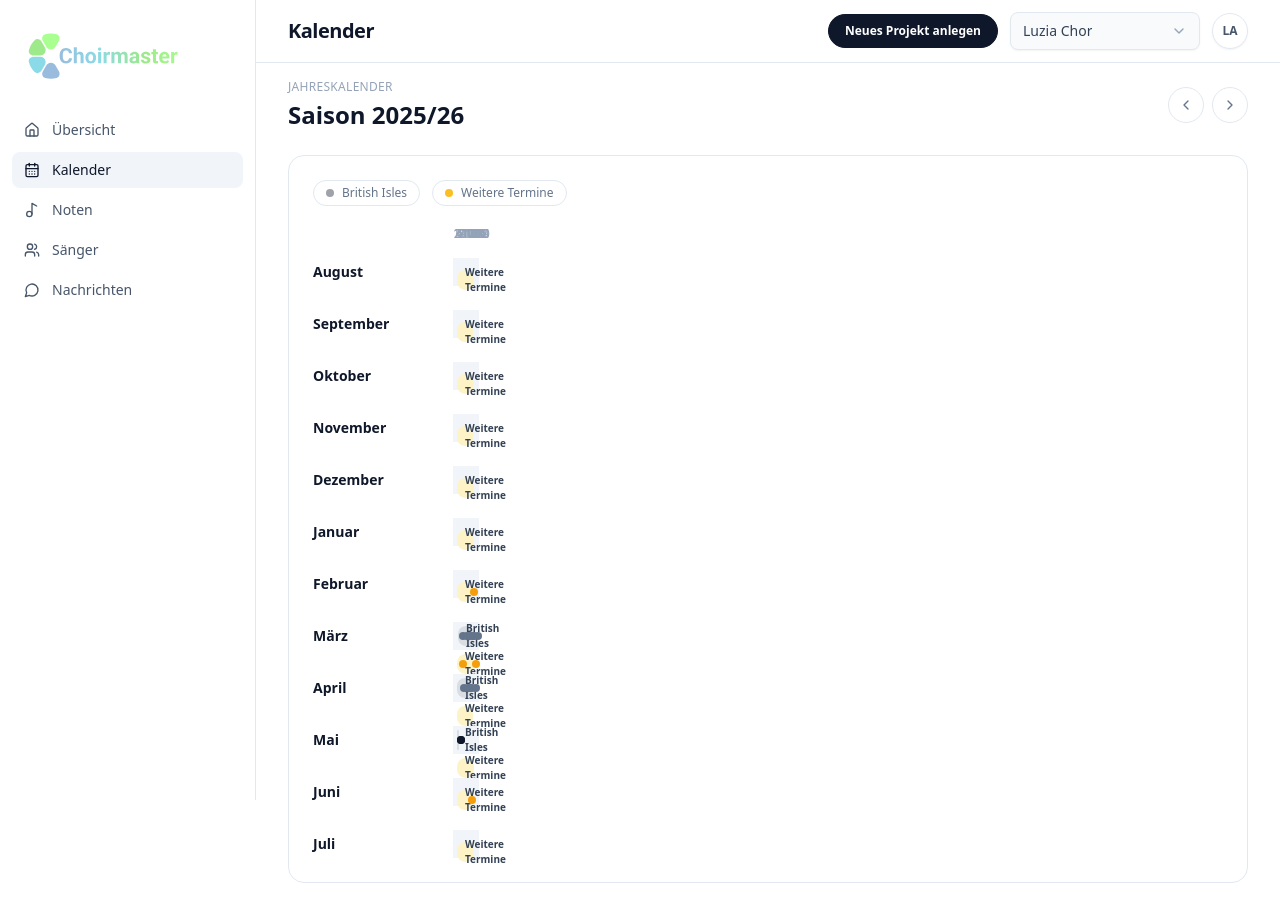
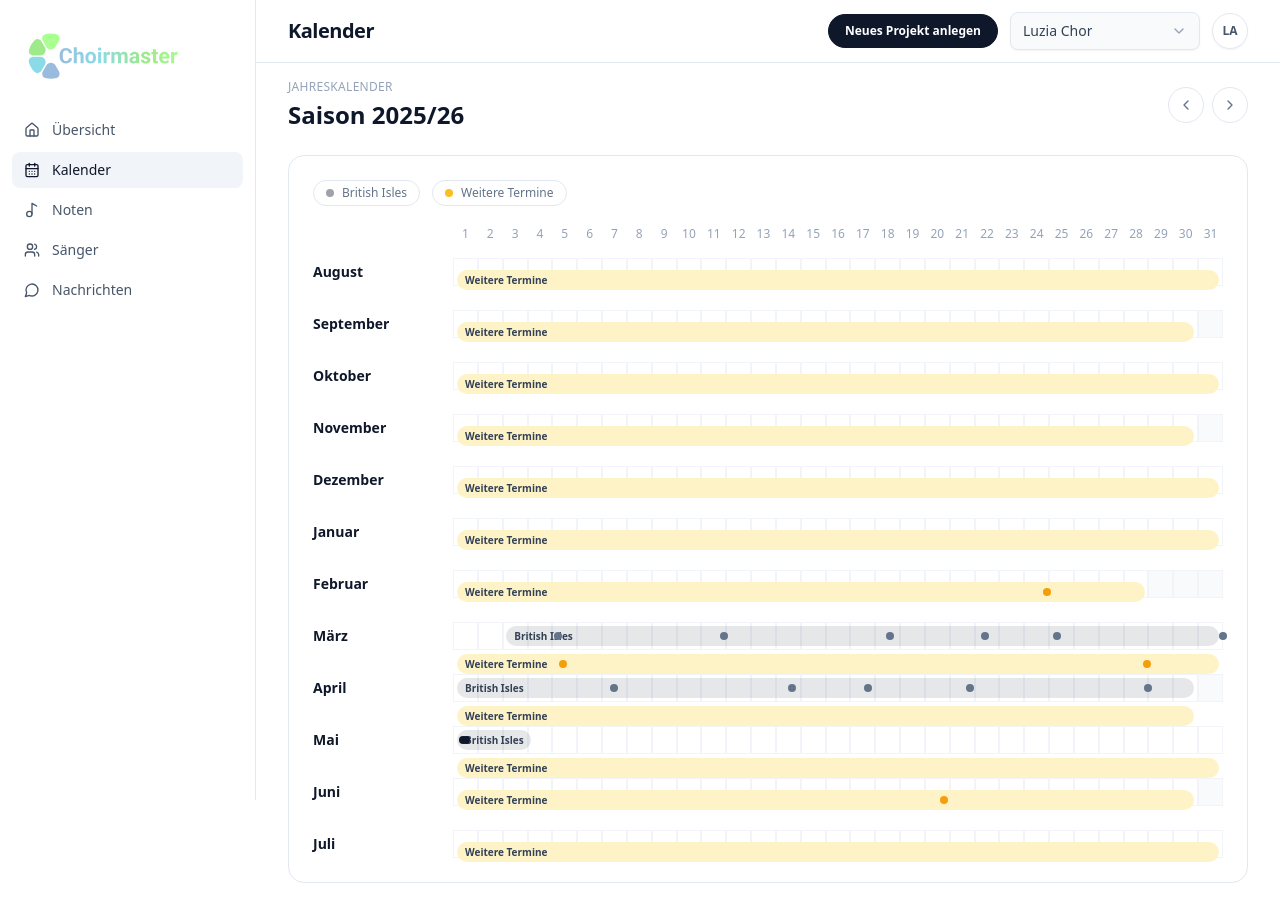
Before and after one commit to TechvibeVentures/Choirmaster, a Next.js app: page /calendar in a window 1280 px wide. Built offline with nearby package versions, Linux system fonts and the light colour scheme.

Commit message:
Fix calendar grid column structure

```diff
--- a/app/(app)/calendar/page.tsx
+++ b/app/(app)/calendar/page.tsx
@@ -34,7 +34,7 @@ const dayColumnsStyle = {
   gridTemplateColumns: "repeat(31, minmax(0, 1fr))"
 };
 const gridColumnsStyle = {
-  gridTemplateColumns: "140px repeat(31, minmax(0, 1fr))"
+  gridTemplateColumns: "140px 1fr"
 };
 
 const getSeasonStartYear = (today: Date) =>
```
